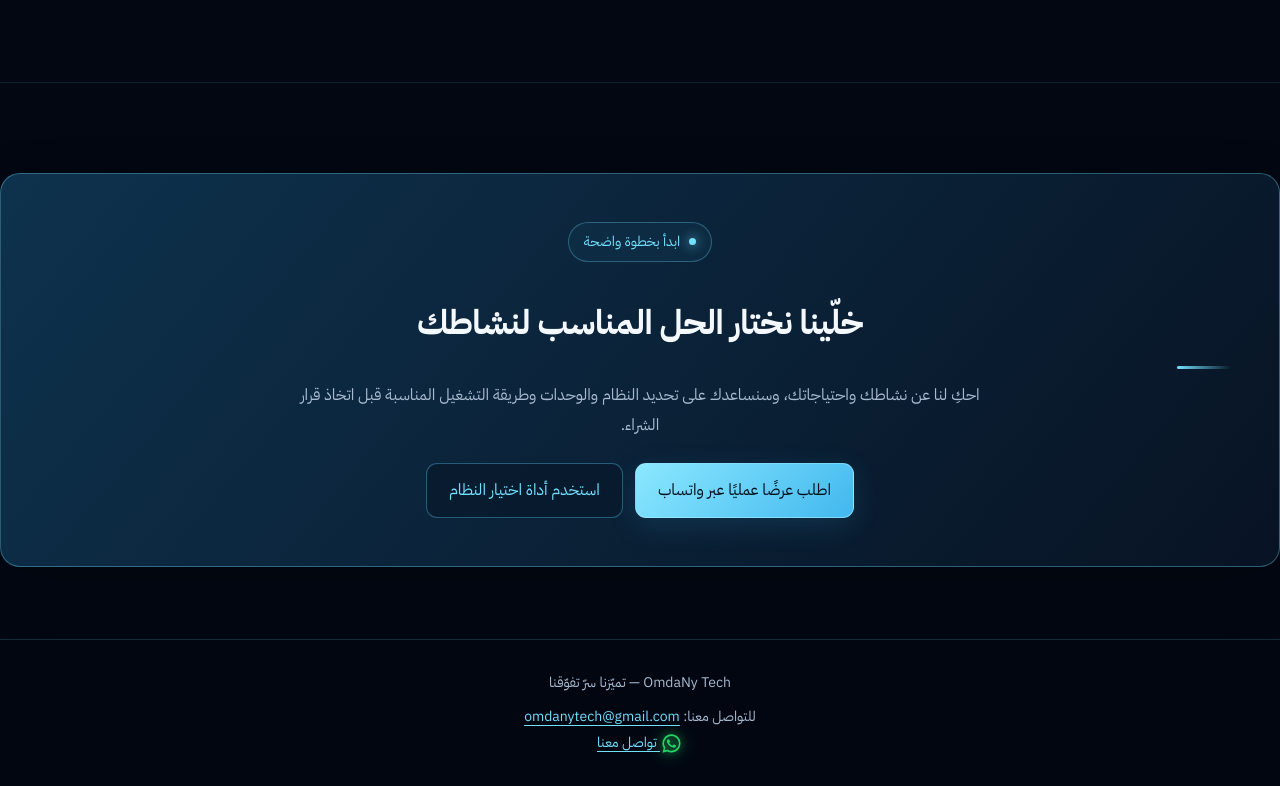
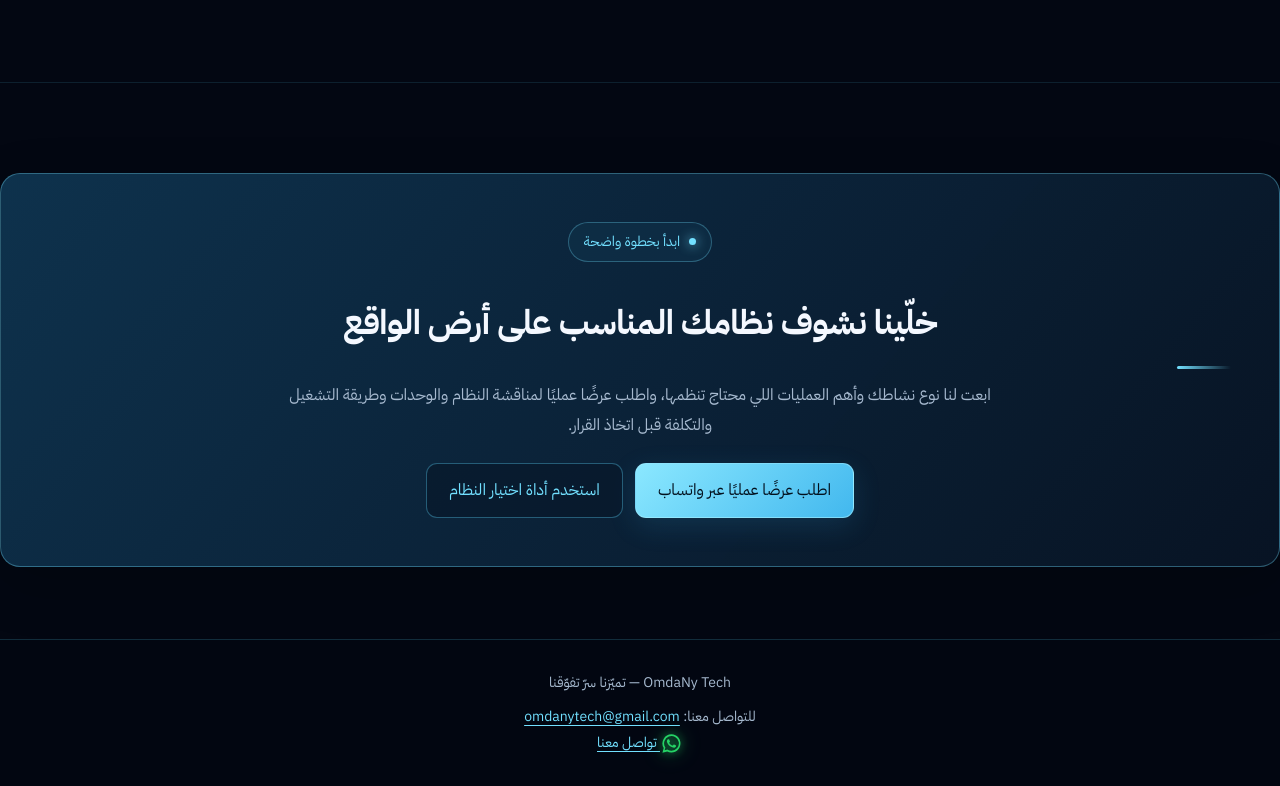
Before and after one commit to ae7656714-jpg/omda-ny-tech, a plain HTML site: page index.html in a window 1280 px wide. Shown: the part 7474-8260 px from the top of the page. Drawn offline with Linux system fonts and the light colour scheme.

Commit message:
Clarify demo request CTA and conversion message

```diff
--- a/index.html
+++ b/index.html
@@ -407,13 +407,13 @@ body>*:not(#omdany-particle-bg){position:relative;z-index:1}
 <p id="modalIntro"></p>
 <ul id="modalFeatures"></ul>
 <p id="modalFit"></p>
-<div class="modal-actions"><a class="btn" id="modalContact" href="https://wa.me/201127553859" target="_blank" rel="noopener"><svg class="wa-icon" viewBox="0 0 32 32" aria-hidden="true" focusable="false"><path fill="currentColor" d="M16.02 3.2A12.62 12.62 0 0 0 5.18 22.27L3.4 28.8l6.69-1.75A12.62 12.62 0 1 0 16.02 3.2Zm0 22.93a10.27 10.27 0 0 1-5.23-1.43l-.38-.23-3.97 1.04 1.06-3.87-.25-.4a10.25 10.25 0 1 1 8.77 4.89Zm5.63-7.68c-.31-.16-1.85-.91-2.14-1.01-.29-.11-.5-.16-.71.16-.21.31-.81 1.01-.99 1.22-.18.21-.37.24-.68.08-.31-.16-1.32-.49-2.51-1.55-.93-.83-1.56-1.86-1.74-2.17-.18-.31-.02-.48.14-.64.14-.14.31-.37.47-.55.16-.18.21-.31.31-.52.1-.21.05-.39-.03-.55-.08-.16-.71-1.71-.97-2.34-.25-.61-.51-.53-.71-.54h-.6c-.21 0-.55.08-.84.39-.29.31-1.1 1.07-1.1 2.61s1.13 3.03 1.29 3.24c.16.21 2.22 3.39 5.38 4.75.75.32 1.34.52 1.8.66.76.24 1.45.21 2 .13.61-.09 1.85-.76 2.11-1.49.26-.73.26-1.35.18-1.49-.08-.13-.29-.21-.6-.37Z"/></svg> اطلب تفاصيل النظام</a><button type="button" class="btn o" id="modalDone">إغلاق</button></div>
+<div class="modal-actions"><a class="btn" id="modalContact" href="https://wa.me/201127553859" target="_blank" rel="noopener"><svg class="wa-icon" viewBox="0 0 32 32" aria-hidden="true" focusable="false"><path fill="currentColor" d="M16.02 3.2A12.62 12.62 0 0 0 5.18 22.27L3.4 28.8l6.69-1.75A12.62 12.62 0 1 0 16.02 3.2Zm0 22.93a10.27 10.27 0 0 1-5.23-1.43l-.38-.23-3.97 1.04 1.06-3.87-.25-.4a10.25 10.25 0 1 1 8.77 4.89Zm5.63-7.68c-.31-.16-1.85-.91-2.14-1.01-.29-.11-.5-.16-.71.16-.21.31-.81 1.01-.99 1.22-.18.21-.37.24-.68.08-.31-.16-1.32-.49-2.51-1.55-.93-.83-1.56-1.86-1.74-2.17-.18-.31-.02-.48.14-.64.14-.14.31-.37.47-.55.16-.18.21-.31.31-.52.1-.21.05-.39-.03-.55-.08-.16-.71-1.71-.97-2.34-.25-.61-.51-.53-.71-.54h-.6c-.21 0-.55.08-.84.39-.29.31-1.1 1.07-1.1 2.61s1.13 3.03 1.29 3.24c.16.21 2.22 3.39 5.38 4.75.75.32 1.34.52 1.8.66.76.24 1.45.21 2 .13.61-.09 1.85-.76 2.11-1.49.26-.73.26-1.35.18-1.49-.08-.13-.29-.21-.6-.37Z"/></svg> اطلب عرضًا عمليًا للنظام</a><button type="button" class="btn o" id="modalDone">إغلاق</button></div>
 </div></div>
 <section id="contact-cta">
 <div class="offer" style="text-align:center;padding:clamp(26px,5vw,48px)">
 <span class="slogan">ابدأ بخطوة واضحة</span>
-<h2 style="margin:8px 0 12px">خلّينا نختار الحل المناسب لنشاطك</h2>
-<p style="max-width:720px;margin:0 auto 22px;color:var(--mu)">احكِ لنا عن نشاطك واحتياجاتك، وسنساعدك على تحديد النظام والوحدات وطريقة التشغيل المناسبة قبل اتخاذ قرار الشراء.</p>
+<h2 style="margin:8px 0 12px">خلّينا نشوف نظامك المناسب على أرض الواقع</h2>
+<p style="max-width:720px;margin:0 auto 22px;color:var(--mu)">ابعت لنا نوع نشاطك وأهم العمليات اللي محتاج تنظمها، واطلب عرضًا عمليًا لمناقشة النظام والوحدات وطريقة التشغيل والتكلفة قبل اتخاذ القرار.</p>
 <div class="cta" style="justify-content:center">
 <a class="btn" href="https://wa.me/201127553859?text=%D9%85%D8%B1%D8%AD%D8%A8%D9%8B%D8%A7%20OmdaNy%20Tech%D8%8C%20%D8%A3%D8%B1%D9%8A%D8%AF%20%D8%AD%D8%AC%D8%B2%20%D8%A7%D8%B3%D8%AA%D8%B4%D8%A7%D8%B1%D8%A9%20%D9%84%D8%AA%D8%AD%D8%AF%D9%8A%D8%AF%20%D8%A7%D9%84%D9%86%D8%B8%D8%A7%D9%85%20%D8%A7%D9%84%D9%85%D9%86%D8%A7%D8%B3%D8%A8" target="_blank" rel="noopener noreferrer">اطلب عرضًا عمليًا عبر واتساب</a>
 <a class="btn o" href="#pick">استخدم أداة اختيار النظام</a>
```
